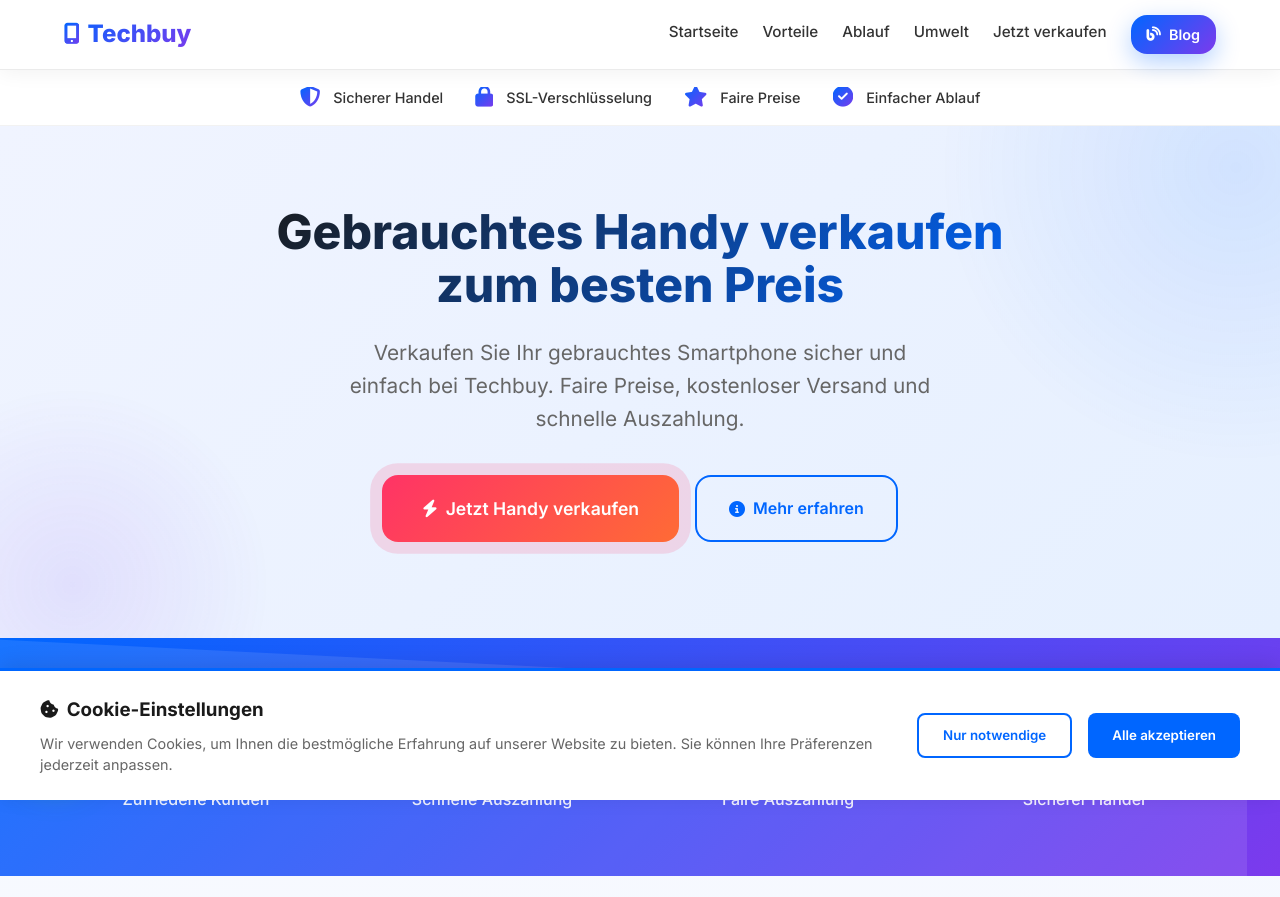
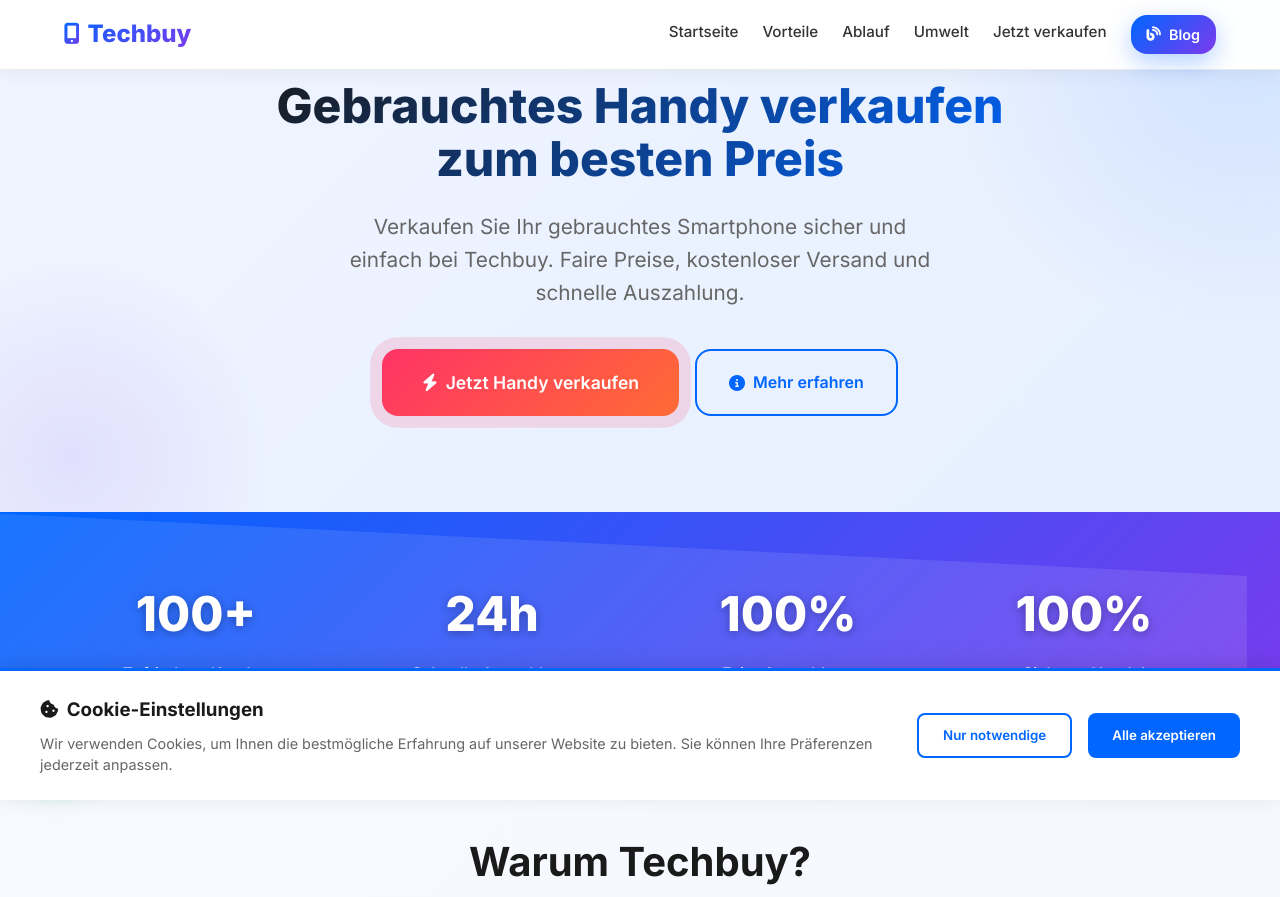
Before and after one commit to AmirPopal123/Techbuy, a plain HTML site: page index.html in a window 1280 px wide. Shown: the top 897 px of the page. Drawn offline with Linux system fonts and the light colour scheme.

Commit message:
Remove trust badges from index.html
Removed trust badges section from the HTML.

```diff
--- a/index.html
+++ b/index.html
@@ -1601,25 +1601,6 @@
     <div class="whatsapp-tooltip">Rund um die Uhr per WhatsApp erreichbar!</div>
   </a>
 
-  <!-- Trust Badges -->
-  <div class="trust-badges">
-    <div class="trust-badge">
-      <i class="fas fa-shield-alt"></i>
-      <span>Sicherer Handel</span>
-    </div>
-    <div class="trust-badge">
-      <i class="fas fa-lock"></i>
-      <span>SSL-Verschlüsselung</span>
-    </div>
-    <div class="trust-badge">
-      <i class="fas fa-star"></i>
-      <span>Faire Preise</span>
-    </div>
-    <div class="trust-badge">
-      <i class="fas fa-check-circle"></i>
-      <span>Einfacher Ablauf</span>
-    </div>
-  </div>
 
   <!-- Hero Section -->
   <section class="hero" id="start">
```
